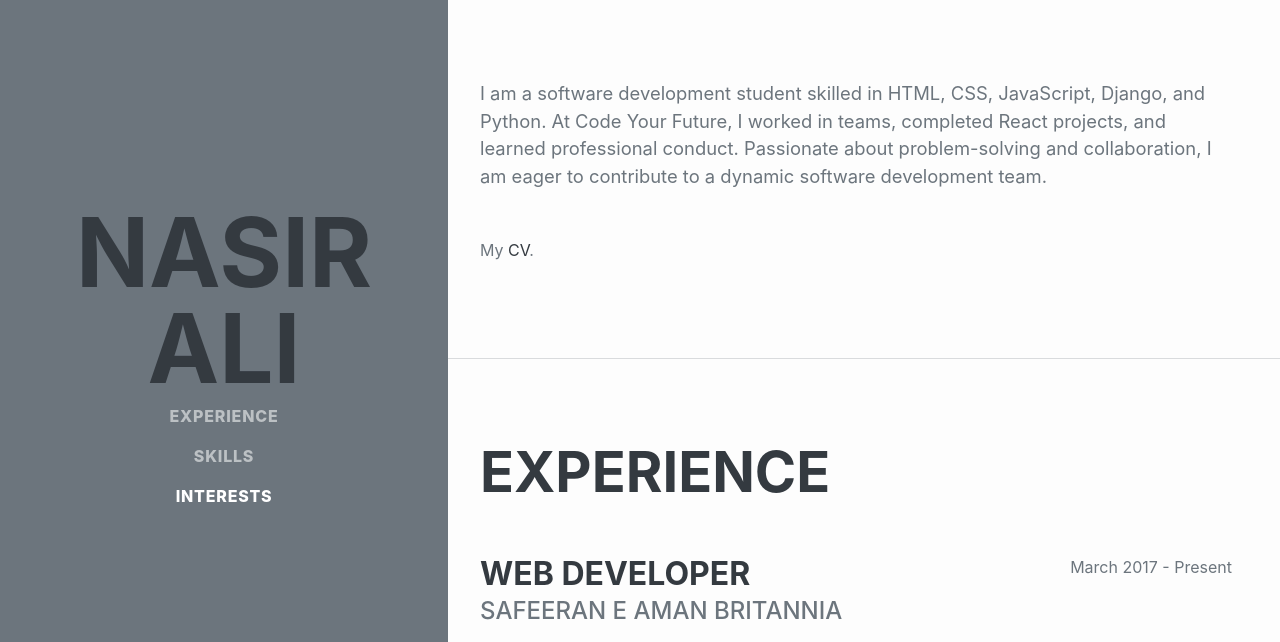
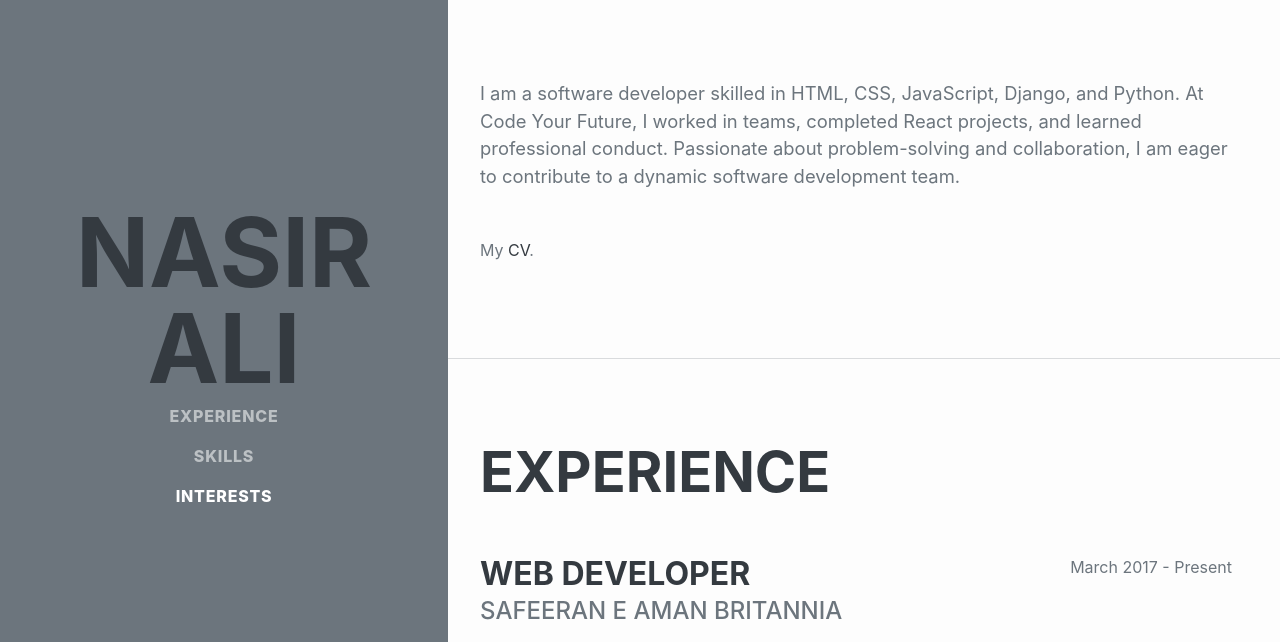
Before and after one commit to ali-nasir-ali/nasir-portfolio-7-23, a plain HTML site: page index.html in a window 1280 px wide. Shown: the top 642 px of the page. Drawn offline with nearby package versions, Linux system fonts and the light colour scheme; a web font is replaced by a local one.

Commit message:
try to fix the top intro text

```diff
--- a/index.html
+++ b/index.html
@@ -77,7 +77,7 @@
         <div class="resume-section-content">
           <!-- name was here -->
           <p class="lead mb-5">
-            I am a software development student skilled in HTML, CSS, JavaScript, Django, and Python. At Code Your Future, I worked in teams, completed React projects, and learned
+            I am a software developer skilled in HTML, CSS, JavaScript, Django, and Python. At Code Your Future, I worked in teams, completed React projects, and learned
             professional conduct. Passionate about problem-solving and collaboration, I am eager to contribute to a dynamic software development team.
           </p>
           <p>My <a href="https://docs.google.com/document/d/1qacS1NOoCqbe4lBko4zI03rk9TVCYP4mU5L9hldec_M/edit?usp=sharing" download>CV</a>.</p>
```
